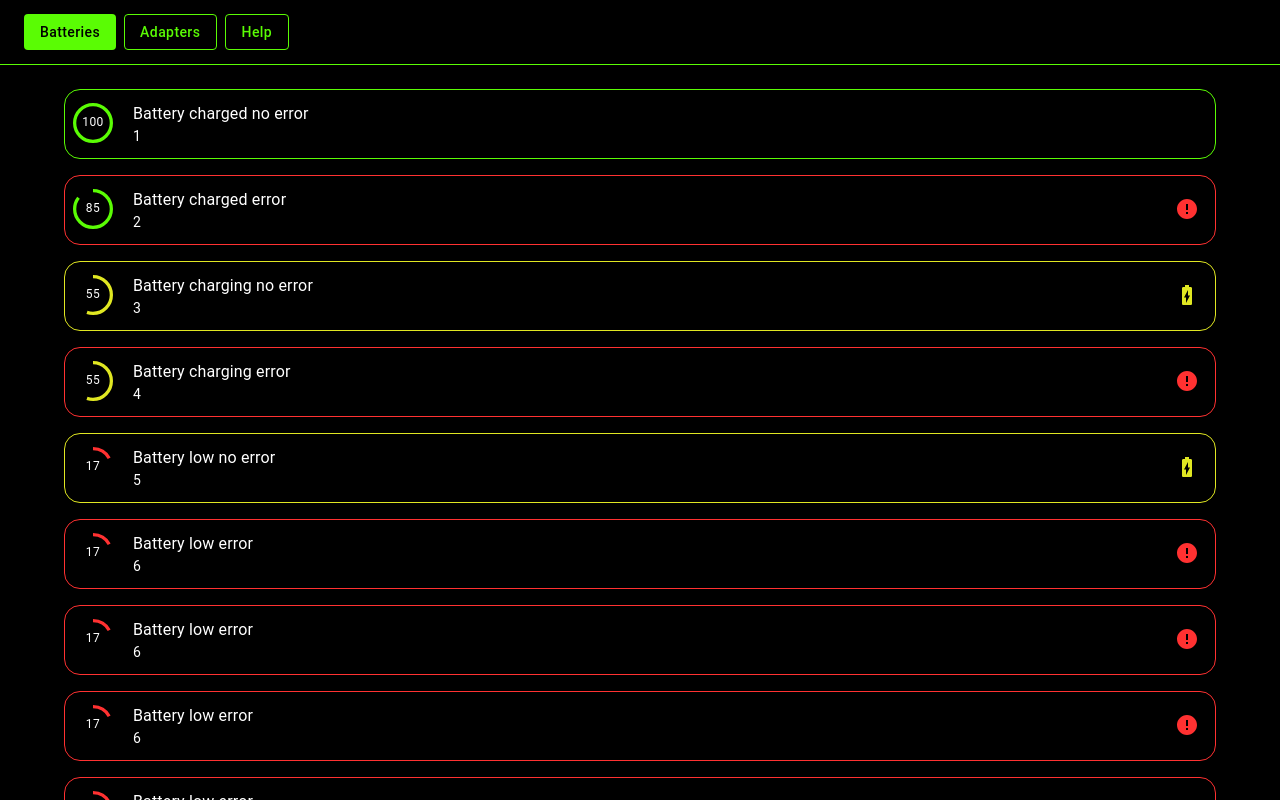
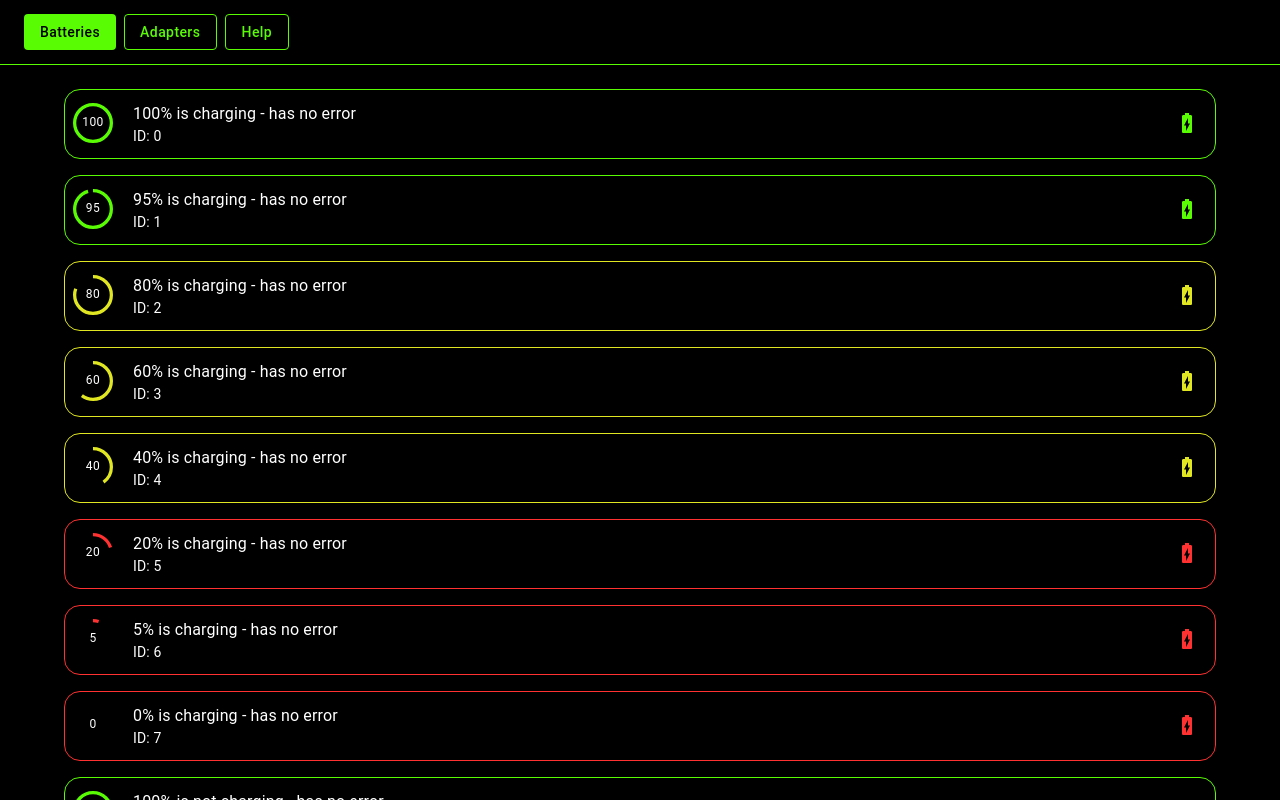
Before and after one commit to Matt-Blue/Battery, a React (Create React App) app: page / in a window 1280 px wide. Built offline with nearby package versions, Linux system fonts and the light colour scheme.

Commit message:
create factory for battery objects

```diff
--- a/src/App.tsx
+++ b/src/App.tsx
@@ -1,15 +1,16 @@
-import { EXAMPLE_ADAPTERS, EXAMPLE_BATTERIES } from './constants';
-
 import { BACKGROUND_COLOR } from './constants';
 import Box from '@mui/material/Box';
+import { EXAMPLE_ADAPTERS } from './constants';
 import HelpScreen from './help/HelpScreen';
 import Navbar from './navbar/Navbar';
 import type { NavbarOptionT } from './types';
 import Objects from './object/Objects';
+import { getExampleBatteries } from './utils';
 import { useState } from 'react';
 
 function App() {
 	const [activeTab, setActiveTab] = useState<NavbarOptionT>('batteries');
+	const exampleBatteries = getExampleBatteries();
 	return (
 		<Box
 			sx={{
@@ -21,7 +22,7 @@ function App() {
 				overflowY: 'auto',
 			}}>
 			<Navbar activeTab={activeTab} setActiveTab={setActiveTab} />
-			{activeTab === 'batteries' && <Objects objects={EXAMPLE_BATTERIES} />}
+			{activeTab === 'batteries' && <Objects objects={exampleBatteries} />}
 			{activeTab === 'adapters' && <Objects objects={EXAMPLE_ADAPTERS} />}
 			{activeTab === 'help' && <HelpScreen />}
 		</Box>
--- a/src/constants.ts
+++ b/src/constants.ts
@@ -1,5 +1,4 @@
 import type { AdapterT } from './types';
-import type { BatteryT } from './types';
 
 export const BACKGROUND_COLOR = 'black';
 export const TEXT_COLOR = 'white';
@@ -10,100 +9,24 @@ export const NEON_RED_COLOR = '#FF3131';
 export const LOW_BATTERY_PERCENTAGE = 25;
 export const FULL_BATTERY_PERCENTAGE = 80;
 
+export const BATTERY_PERCENTAGES = [100, 95, 80, 60, 40, 20, 5, 0];
+export const BATTERY_IS_CHARGINGS = [true, false];
+export const BATTERY_ERROR_MESSAGES = [
+	null,
+	'There is an error with this battery',
+];
+
 export const EXAMPLE_ADAPTERS: AdapterT[] = [
 	{
 		id: '1',
 		name: 'Adapter 1',
-		description: 'asdasdasd',
+		description: 'First adapter',
 		errorMessage: null,
 	},
 	{
 		id: '2',
 		name: 'Adapter 2',
-		description: 'asdasdas2',
+		description: 'second one',
 		errorMessage: 'Adapter is not connected',
 	},
 ];
-
-export const EXAMPLE_BATTERIES: BatteryT[] = [
-	{
-		id: '1',
-		name: 'Battery charged no error',
-		description: '1 battery',
-		batteryPercentage: 100,
-		errorMessage: null,
-		isCharging: false,
-	},
-	{
-		id: '2',
-		name: 'Battery charged error',
-		description: '2 battery',
-		batteryPercentage: 85,
-		errorMessage: 'The battery is too full',
-		isCharging: true,
-	},
-	{
-		id: '3',
-		name: 'Battery charging no error',
-		description: '3 battery',
-		batteryPercentage: 55,
-		errorMessage: null,
-		isCharging: true,
-	},
-	{
-		id: '4',
-		name: 'Battery charging error',
-		description: '4 battery',
-		batteryPercentage: 55,
-		errorMessage: 'This battery is no longer charging',
-		isCharging: true,
-	},
-	{
-		id: '5',
-		name: 'Battery low no error',
-		description: '5 battery',
-		batteryPercentage: 17,
-		errorMessage: null,
-		isCharging: true,
-	},
-	{
-		id: '6',
-		name: 'Battery low error',
-		description: '6 battery',
-		batteryPercentage: 17,
-		errorMessage: 'Battery not connected',
-		isCharging: true,
-	},
-	{
-		id: '6',
-		name: 'Battery low error',
-		description: '6 battery',
-		batteryPercentage: 17,
-		errorMessage: 'Battery not connected',
-		isCharging: true,
-	},
-	{
-		id: '6',
-		name: 'Battery low error',
-		description: '6 battery',
-		batteryPercentage: 17,
-		errorMessage: 'Battery not connected',
-		isCharging: true,
-	},
-	{
-		id: '6',
-		name: 'Battery low error',
-		description: '6 battery',
-		batteryPercentage: 17,
-		errorMessage: 'Battery not connected',
-		isCharging: true,
-	},
-	{
-		id: '6',
-		name: 'Battery low error',
-		description: '6 battery',
-		batteryPercentage: 17,
-		errorMessage: 'Battery not connected',
-		isCharging: true,
-	},
-];
--- a/src/object/Object.tsx
+++ b/src/object/Object.tsx
@@ -1,9 +1,4 @@
-import {
-	BACKGROUND_COLOR,
-	NEON_RED_COLOR,
-	NEON_YELLOW_COLOR,
-	TEXT_COLOR,
-} from '../constants';
+import { BACKGROUND_COLOR, NEON_RED_COLOR, TEXT_COLOR } from '../constants';
 import { FULL_BATTERY_PERCENTAGE, LOW_BATTERY_PERCENTAGE } from '../constants';
 
 import BatteryChargingFullIcon from '@mui/icons-material/BatteryChargingFull';
@@ -23,19 +18,19 @@ export default function Object(props: ObjectT) {
 		props;
 	const [modalOpen, setModalOpen] = useState(false);
 	const hasError = errorMessage != null;
-	const hasBatteryPercentage = batteryPercentage != null;
 	const batteryPercentageNonNull = batteryPercentage ?? 0;
 	const hasLowBattery = batteryPercentageNonNull < LOW_BATTERY_PERCENTAGE;
 	const hasFullBattery = batteryPercentageNonNull > FULL_BATTERY_PERCENTAGE;
+	const hasBatteryPercentage = batteryPercentage != null;
 	const batteryPercentageColor = getObjectStatusColor({
 		red: hasLowBattery,
 		yellow: !hasLowBattery && !hasFullBattery,
 		green: hasFullBattery,
 	});
 	const borderColor = getObjectStatusColor({
-		red: hasError,
-		yellow: isCharging ?? false,
-		green: !hasError && !isCharging,
+		red: hasError || hasLowBattery,
+		yellow: (!hasFullBattery && isCharging) ?? false,
+		green: !hasError && (!isCharging || hasFullBattery),
 	});
 	return (
 		<>
@@ -108,7 +103,7 @@ export default function Object(props: ObjectT) {
 								{name}
 							</Typography>
 							<Typography variant='body2' sx={{ color: TEXT_COLOR }}>
-								{id}
+								ID: {id}
 							</Typography>
 						</Box>
 						<Box
@@ -116,7 +111,9 @@ export default function Object(props: ObjectT) {
 								padding: '0.5rem',
 							}}>
 							{!hasError && isCharging && (
-								<BatteryChargingFullIcon sx={{ color: NEON_YELLOW_COLOR }} />
+								<BatteryChargingFullIcon
+									sx={{ color: batteryPercentageColor }}
+								/>
 							)}
 							{hasError && <ErrorIcon sx={{ color: NEON_RED_COLOR }} />}
 						</Box>
@@ -140,6 +137,21 @@ export default function Object(props: ObjectT) {
 					<Typography variant='h6'>{name}</Typography>
 					<Typography variant='body1'>ID: {id}</Typography>
 					<Typography variant='body1'>{description}</Typography>
+					{isCharging && (
+						<Box
+							sx={{
+								display: 'flex',
+								flexDirection: 'row',
+								alignItems: 'center',
+							}}>
+							<BatteryChargingFullIcon sx={{ color: batteryPercentageColor }} />
+							<Typography
+								sx={{ color: batteryPercentageColor }}
+								variant='body1'>
+								{batteryPercentage}% charged
+							</Typography>
+						</Box>
+					)}
 					{hasError && (
 						<Box
 							sx={{
--- a/src/utils.ts
+++ b/src/utils.ts
@@ -1,2 +1,32 @@
-export const capitalizeWord = (text: string) =>
-	text.charAt(0).toUpperCase() + text.slice(1).toLowerCase();
+import {
+	BATTERY_ERROR_MESSAGES,
+	BATTERY_IS_CHARGINGS,
+	BATTERY_PERCENTAGES,
+} from './constants';
+
+import type { BatteryT } from './types';
+
+export const getExampleBatteries = () => {
+	let index = 0;
+	const batteries: BatteryT[] = [];
+	BATTERY_ERROR_MESSAGES.forEach((errorMessage) => {
+		BATTERY_IS_CHARGINGS.forEach((isCharging) => {
+			BATTERY_PERCENTAGES.forEach((batteryPercentage) => {
+				batteries.push({
+					id: String(index),
+					name:
+						batteryPercentage +
+						(isCharging ? '% is ' : '% is not ') +
+						'charging - ' +
+						(errorMessage == null ? 'has no error' : 'has error'),
+					description: 'Battery ' + String(index) + ' description',
+					batteryPercentage,
+					errorMessage,
+					isCharging,
+				});
+				index = index + 1;
+			});
+		});
+	});
+	return batteries;
+};
```
Also changed, not shown: public/battery.jpg (added), 1 other file (tests, documents, lock files or other folders).
